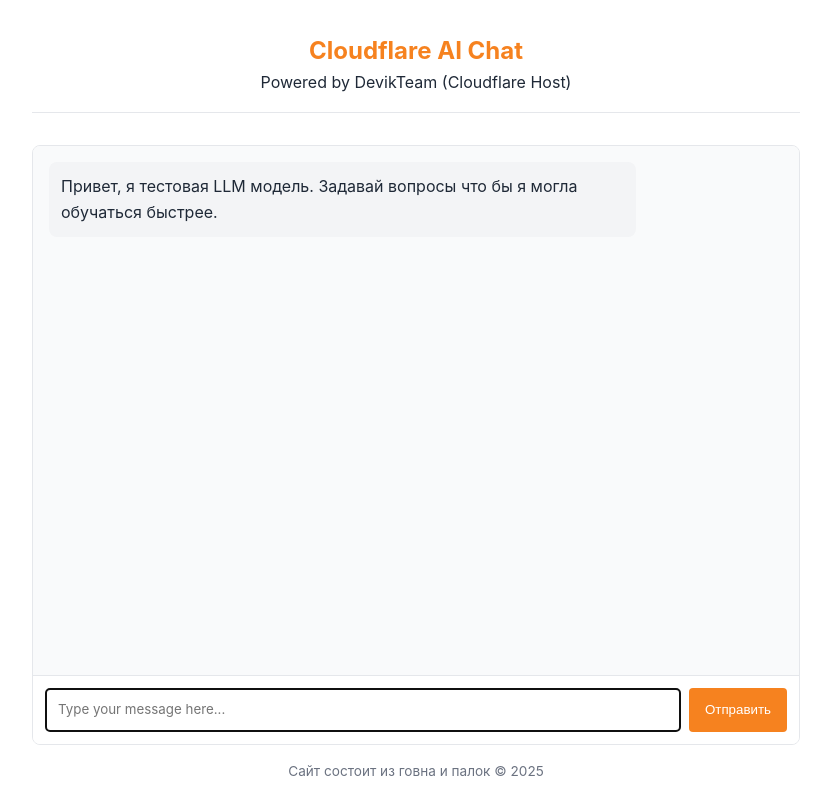
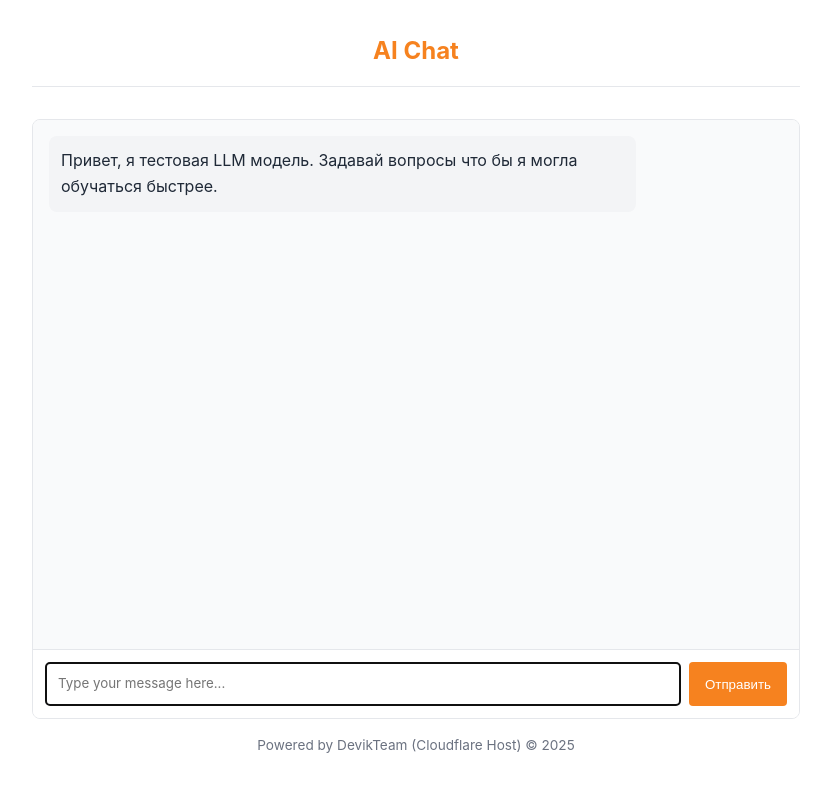
Before and after one commit to DevikTeam/ai-chat-cloudflare-host, a website: page public/index.html in a window 1280 px wide. Shown: the whole page, without its empty margins (224-1055 px from the left). Drawn offline with Linux system fonts and the light colour scheme.

Commit message:
Update index.html

```diff
--- a/public/index.html
+++ b/public/index.html
@@ -138,8 +138,7 @@
   </head>
   <body>
     <header>
-      <h1>Cloudflare AI Chat</h1>
-      <p>Powered by DevikTeam (Cloudflare Host)</p>
+      <h1>AI Chat</h1>
     </header>
 
     <div class="chat-container">
@@ -167,7 +166,7 @@
     </div>
 
     <footer>
-      <p>Сайт состоит из говна и палок &copy; 2025</p>
+      <p>Powered by DevikTeam (Cloudflare Host) &copy; 2025</p>
     </footer>
 
     <!-- Chat app script -->
```
